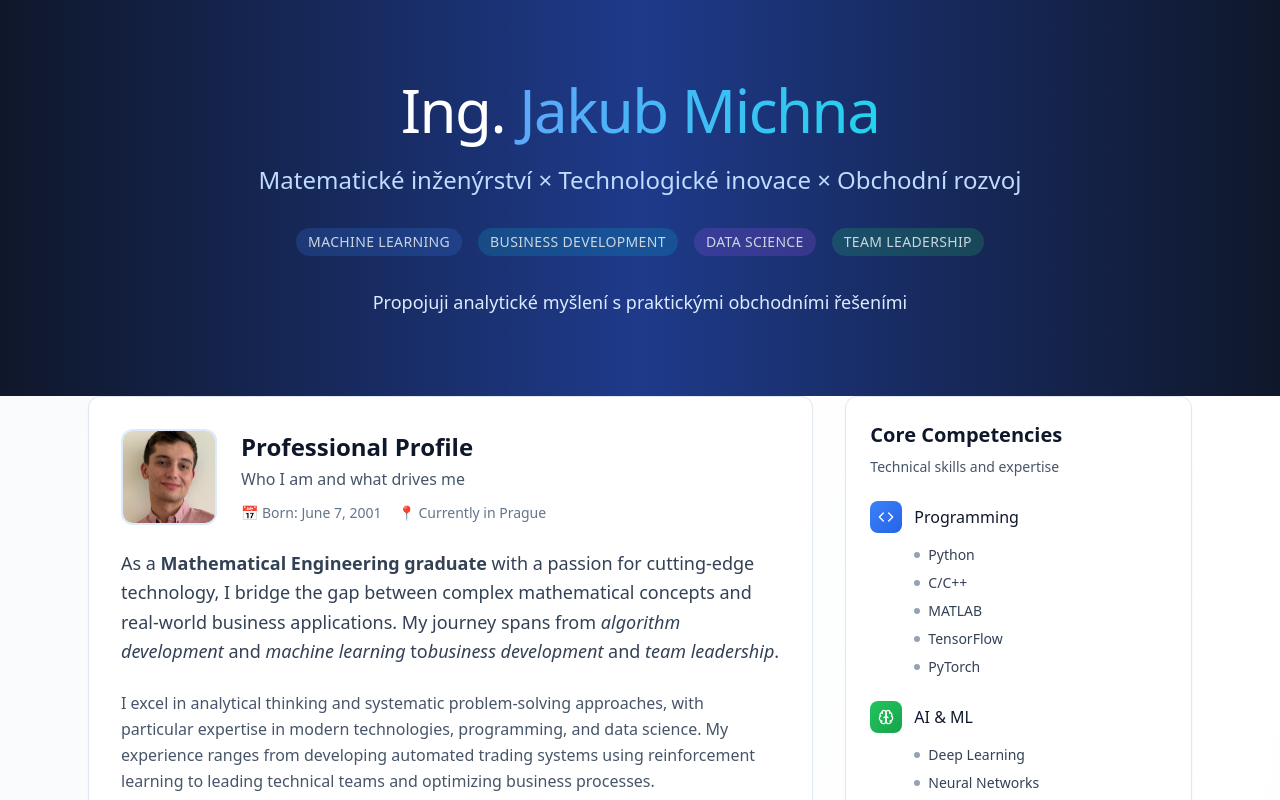
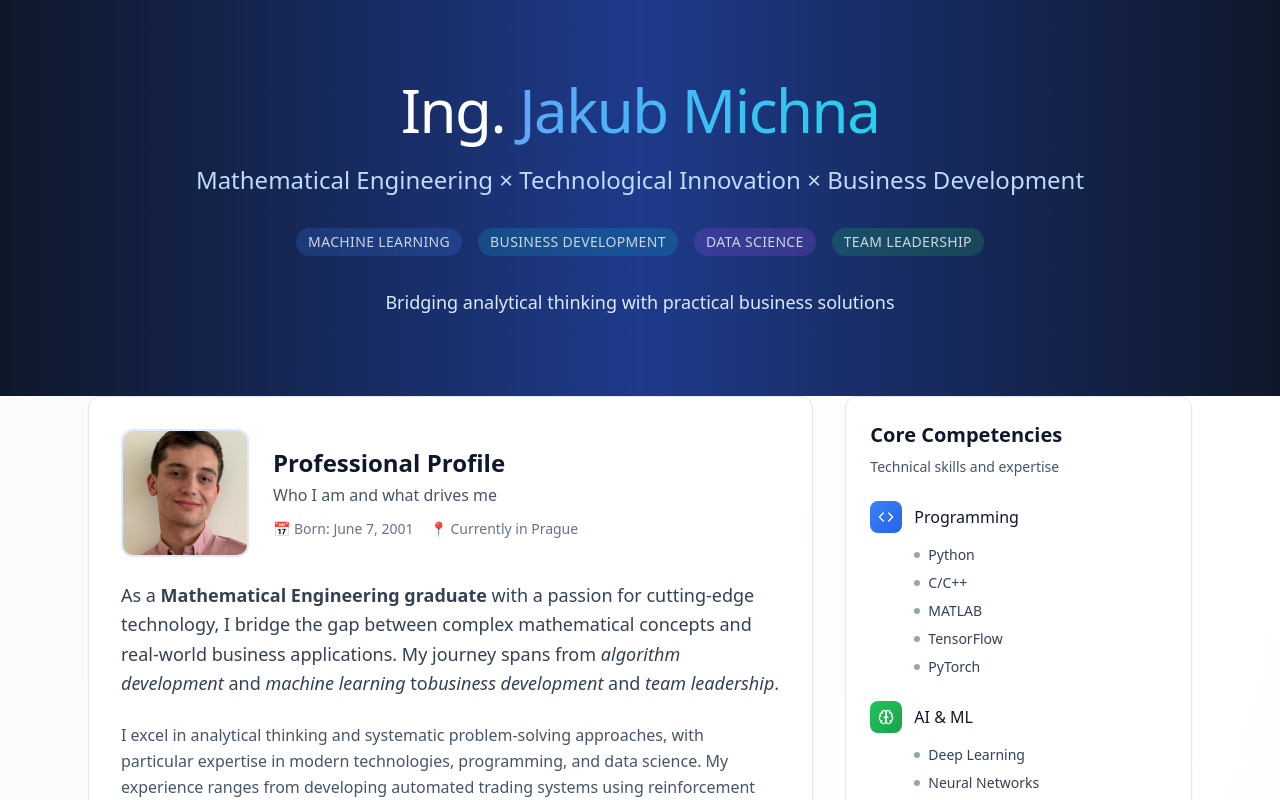
Before and after one commit to jamichy/michna-resume, a React (Vite) app: page / in a window 1280 px wide. Shown: the top 800 px of the page. Built offline with nearby package versions, Linux system fonts and the light colour scheme.

Commit message:
Fix: UI adjustments and content updates
- Increase profile image size while maintaining aspect ratio.
- Resolve overlapping issue in the layout.
- Translate and update content.
- Translate the equation.

```diff
--- a/src/components/HeroSection.tsx
+++ b/src/components/HeroSection.tsx
@@ -11,7 +11,7 @@ export const HeroSection = () => {
             <span className="bg-gradient-to-r from-blue-400 to-cyan-400 bg-clip-text text-transparent"> Jakub Michna</span>
           </h1>
           <p className="text-xl lg:text-2xl text-blue-200 mb-8 font-light">
-            Matematické inženýrství × Technologické inovace × Obchodní rozvoj
+            Mathematical Engineering × Technological Innovation × Business Development
           </p>
           <div className="flex flex-wrap justify-center gap-4 text-sm uppercase tracking-wide text-slate-300 mb-8">
             <span className="px-3 py-1 bg-blue-500/20 rounded-full">Machine Learning</span>
@@ -20,7 +20,7 @@ export const HeroSection = () => {
             <span className="px-3 py-1 bg-green-500/20 rounded-full">Team Leadership</span>
           </div>
           <div className="text-lg text-blue-100 font-light">
-            Propojuji analytické myšlení s praktickými obchodními řešeními
+            Bridging analytical thinking with practical business solutions
           </div>
         </div>
       </div>
--- a/src/components/ProfileSection.tsx
+++ b/src/components/ProfileSection.tsx
@@ -1,10 +1,9 @@
-
 
 export const ProfileSection = () => {
   return (
     <section className="bg-white rounded-xl shadow-sm border border-slate-200 p-8">
       <div className="flex items-center gap-6 mb-6">
-        <div className="w-24 h-24 rounded-xl overflow-hidden border-2 border-blue-100 flex-shrink-0">
+        <div className="w-32 h-32 rounded-xl overflow-hidden border-2 border-blue-100 flex-shrink-0">
           <img
             src="/lovable-uploads/2d89ab98-bf9d-46d6-bfcb-20839389678e.png"
             alt="Jakub Michna"
--- a/src/components/SkillsSection.tsx
+++ b/src/components/SkillsSection.tsx
@@ -36,7 +36,7 @@ export const SkillsSection = () => {
   ];
 
   return (
-    <div className="bg-white rounded-xl shadow-sm border border-slate-200 p-6 sticky top-6">
+    <div className="bg-white rounded-xl shadow-sm border border-slate-200 p-6">
       <div className="mb-6">
         <h2 className="text-xl font-semibold text-slate-900 mb-2">Core Competencies</h2>
         <p className="text-sm text-slate-600">Technical skills and expertise</p>
```
